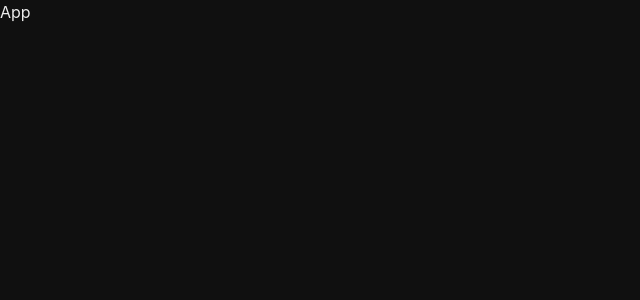
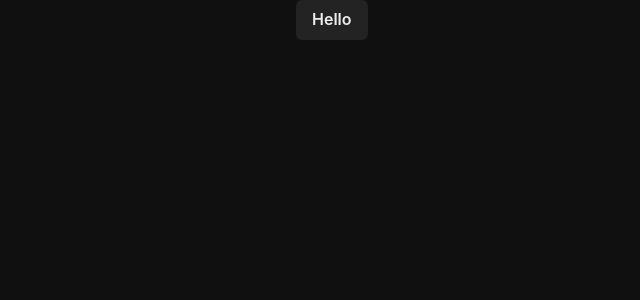
Before and after one commit to shreyanshxyz/BuzzLine, a React (Vite) app in the folder client/: page / in a window 1280 px wide. Shown: the top 300 px of the page, without its empty margins (0-640 px from the left). Built offline with nearby package versions, Linux system fonts and the light colour scheme.

Commit message:
update App.jsx

```diff
--- a/client/src/App.jsx
+++ b/client/src/App.jsx
@@ -1,7 +1,12 @@
 import React from "react";
-
+import { Button } from "@chakra-ui/button";
+import { Container } from "@chakra-ui/react";
 function App() {
-  return <div>App</div>;
+  return (
+    <Container maxW="720px">
+      <Button>Hello</Button>
+    </Container>
+  );
 }
 
 export default App;
```
